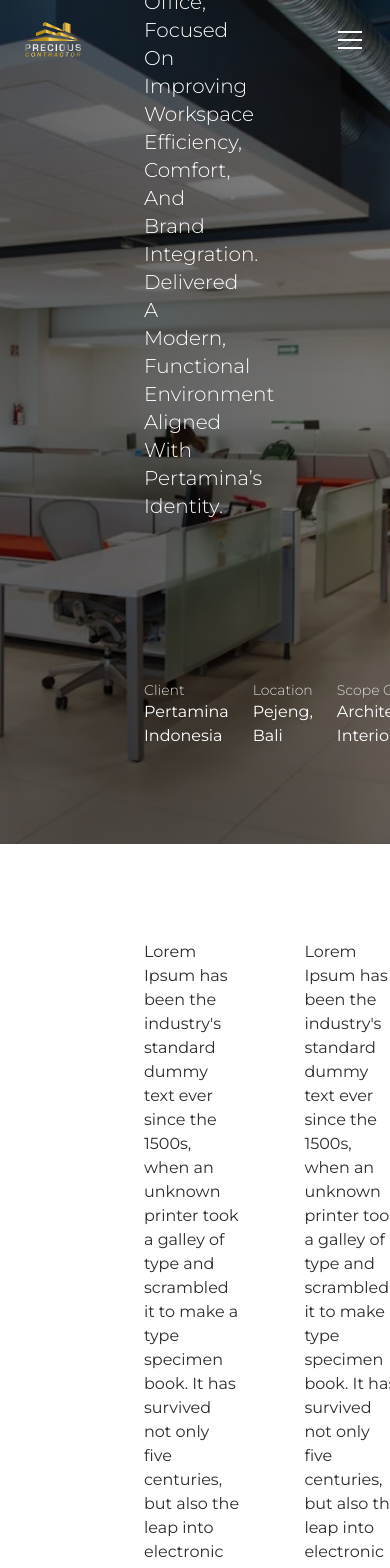
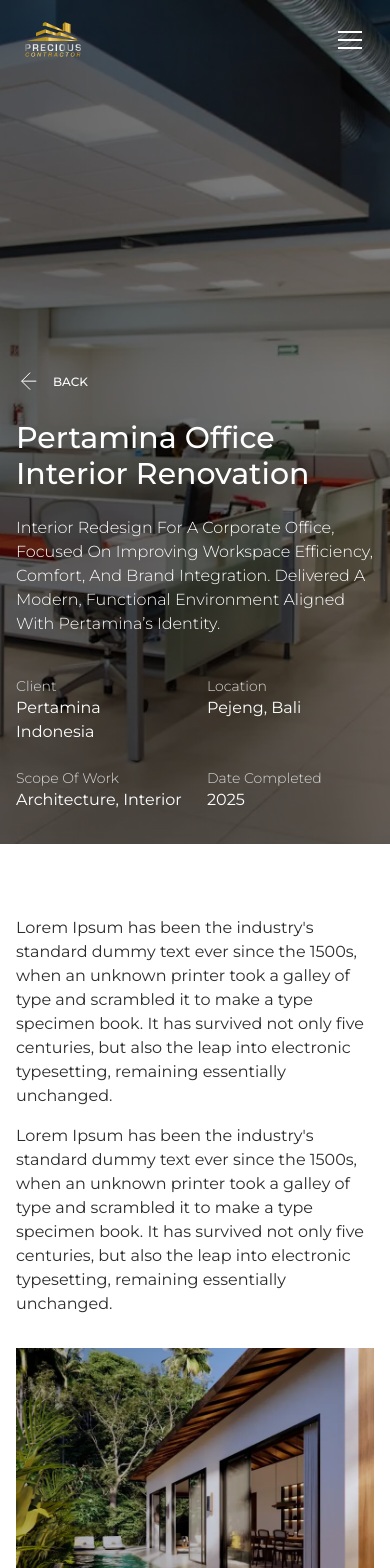
Before and after one commit to soulmediaglobal/precious-web, a SvelteKit app: page /projects/12345678 in a window 390 px wide. Shown: the top 1568 px of the page. Built offline with nearby package versions, Linux system fonts and the light colour scheme.

Commit message:
feat: mobile version for project

```diff
--- a/src/routes/projects/+page.svelte
+++ b/src/routes/projects/+page.svelte
@@ -75,28 +75,28 @@
 		</div>
 		<div style="background: linear-gradient(0deg, rgba(0, 0, 0, 0.5), rgba(0, 0, 0, 0.5)), linear-gradient(77.04deg, rgba(0, 0, 0, 0.2) 34.66%, rgba(0, 0, 0, 0) 82.22%);" class="absolute inset-0"></div>
 
-		<div class="absolute bottom-44 z-10 inset-x-36">
-      <div class="text-xs font-medium text-[#d4a321]">
+		<div class="absolute bottom-8 md:bottom-44 z-10 inset-x-4 md:inset-x-36">
+      <div class="mb-1 md:mb-0 text-xs font-medium text-[#d4a321]">
         PORTOFOLIO
       </div>
-			<h1 class="text-6xl font-medium capitalize">
+			<h1 class="text-3xl md:text-6xl font-medium capitalize">
 				A selection of projects<br />we’ve successfully delivered.
 			</h1>
 		</div>
 	</section>
 
 	<section
-		class="relative w-full px-36 pb-14"
+		class="relative w-full px-4 md:px-36 pb-8 md:pb-14"
 	>
-    <div class="flex items-center justify-between pt-12 pb-10">
-      <div class="text-4xl font-medium">
+    <div class="flex gap-4 md:gap-0 flex-col md:flex-row items-center justify-between pt-4 md:pt-12 pb-8 md:pb-10">
+      <div class="text-4xl font-medium text-left w-full">
         Selected Works
       </div>
-      <div class="text-base font-light text-right w-2/5">
+      <div class="text-base font-light text-left md:text-right w-full md:w-2/5">
         A curated selection of our built and conceptual projects, spanning architecture, interiors, and landscape.
       </div>
     </div>
-    <div class="grid w-full grid-cols-3 gap-x-10 gap-y-12 overflow-hidden mb-24">
+    <div class="grid w-full grid-cols-1 md:grid-cols-3 gap-y-8 gap-x-10 md:gap-y-12 overflow-hidden mb-8 md:mb-24">
       {#each projects as p (p.image)}
         <a href={route.projects + '/12345678'} class="w-full">
           <div class="w-full h-72 relative mb-4">
--- a/src/routes/projects/[id]/+page.svelte
+++ b/src/routes/projects/[id]/+page.svelte
@@ -51,39 +51,40 @@
 		</div>
 		<div style="background: linear-gradient(0deg, rgba(0, 0, 0, 0.5), rgba(0, 0, 0, 0.5)), linear-gradient(77.04deg, rgba(0, 0, 0, 0.2) 34.66%, rgba(0, 0, 0, 0) 82.22%);" class="absolute inset-0"></div>
 
-		<div class="absolute bottom-24 z-10 inset-x-36">
-      <a href={route.projects} class="mb-16 flex items-center gap-2 text-xs font-medium uppercase">
+		<div class="absolute bottom-8 md:bottom-24 z-10 inset-x-4 md:inset-x-36">
+      <a href={route.projects} class="mb-6 md:mb-16 flex items-center gap-2 text-xs font-medium uppercase">
         <img src="/arrow.svg" alt="" />
         Back
       </a>
-      <div class="font-medium mb-6 text-6xl">
+      <div class="font-medium mb-6 text-3xl md:text-6xl">
         Pertamina Office<br />Interior Renovation
       </div>
-			<div class="font-light text-xl capitalize mb-40 w-4/5">
+			<div class="font-light text-base md:text-xl capitalize mb-10 md:mb-40 w-full md:w-4/5">
 				Interior redesign for a corporate office, focused on improving workspace efficiency, comfort, and brand integration. Delivered a modern, functional environment aligned with Pertamina’s identity.
 			</div>
-      <div class="flex gap-6 items-center">
-        <div class="w-60">
+      <div class="grid grid-cols-2 md:flex gap-6 items-center">
+        <div class="w-full h-full md:h-auto flex md:block flex-col justify-start md:w-60">
           <div class="font-light text-sm text-[#D9DAD9]">Client</div>
           <div class="text-white">{project.client}</div>
         </div>
-        <div class="w-60">
+        <div class="w-full h-full md:h-auto flex md:block flex-col justify-start md:w-60">
           <div class="font-light text-sm text-[#D9DAD9]">Location</div>
           <div class="text-white">{project.location}</div>
         </div>
-        <div class="w-60">
+        <div class="w-full h-full md:h-auto flex md:block flex-col justify-start md:w-60">
           <div class="font-light text-sm text-[#D9DAD9]">Scope Of Work</div>
           <div class="text-white">{project.work}</div>
         </div>
-        <div class="w-60">
+        <div class="w-full h-full md:h-auto flex md:block flex-col justify-start md:w-60">
           <div class="font-light text-sm text-[#D9DAD9]">Date Completed</div>
           <div class="text-white">{project.date_completed}</div>
         </div>
       </div>
 		</div>
 	</section>
-  <section class="w-full px-36 py-24">
-    <div class="w-full flex items-center gap-16 mb-16">
+
+  <section class="w-full px-4 md:px-36 py-18 md:py-24">
+    <div class="w-full flex flex-col md:flex-row items-center gap-4 md:gap-16 mb-8 md:mb-16">
       <div>
         Lorem Ipsum has been the industry's standard dummy text ever since the 1500s, when an unknown printer took a galley of type and scrambled it to make a type specimen book. It has survived not only five centuries, but also the leap into electronic typesetting, remaining essentially unchanged.
       </div>
@@ -91,16 +92,16 @@
         Lorem Ipsum has been the industry's standard dummy text ever since the 1500s, when an unknown printer took a galley of type and scrambled it to make a type specimen book. It has survived not only five centuries, but also the leap into electronic typesetting, remaining essentially unchanged.
       </div>
     </div>
-    <div class="w-full h-152 relative mb-4">
+    <div class="w-full h-80 md:h-152 relative mb-4">
       <img src="/projects-2.webp" alt="" class="object-cover object-center h-full w-full" />
       <div class="overlay-1 absolute inset-0"></div>
     </div>
-    <div class="grid grid-cols-2 gap-4 mb-10">
-      <div class="w-full h-110 relative">
+    <div class="grid grid-cols-1 md:grid-cols-2 gap-4 mb-8 md:mb-10">
+      <div class="w-full h-80 md:h-110 relative">
         <img src="/projects-3.webp" alt="" class="object-cover object-center h-full w-full" />
         <div class="overlay-1 absolute inset-0"></div>
       </div>
-      <div class="w-full h-110 relative">
+      <div class="w-full h-80 md:h-110 relative">
         <img src="/projects-4.webp" alt="" class="object-cover object-center h-full w-full" />
         <div class="overlay-1 absolute inset-0"></div>
       </div>
@@ -114,11 +115,11 @@
     </div>
   </section>
 
-  <section class="bg-[#FAF5F1] w-full px-36 py-12 mb-20">
-    <div class="font-medium text-4xl mb-12">
+  <section class="bg-[#FAF5F1] w-full px-4 md:px-36 py-8 md:py-12 mb-0 md:mb-20">
+    <div class="font-medium text-4xl mb-8 md:mb-12">
       Related Works
     </div>
-    <div class="grid w-full grid-cols-3 gap-x-10 gap-y-12 overflow-hidden">
+    <div class="grid w-full grid-cols-1 md:grid-cols-3 gap-y-8 gap-x-10 md:gap-y-12 overflow-hidden">
       {#each projects as p (p.image)}
         <a href={route.projects + '/12345678'} class="w-full">
           <div class="w-full h-72 relative mb-4">
```
